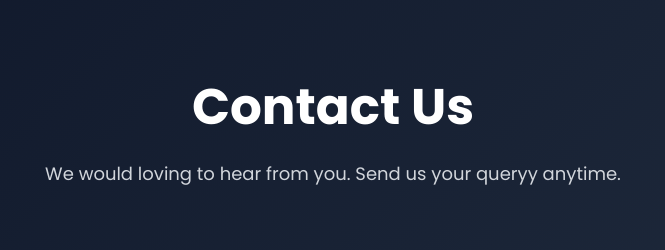
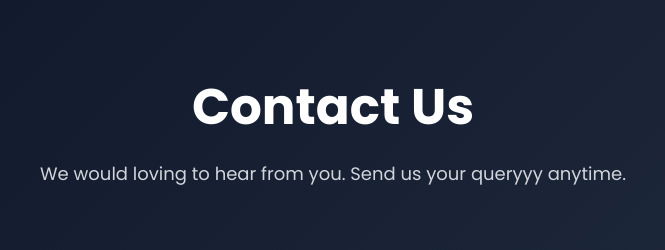
Before and after one commit to FaizAkhter47/Vercel-website, a plain HTML site: page index.html in a window 1280 px wide. Shown: the top 250 px of the page, 307-972 px from the left. Drawn offline with Linux system fonts and the light colour scheme.

Commit message:
pipeline updateddd

```diff
--- a/index.html
+++ b/index.html
@@ -273,7 +273,7 @@ font-size:38px;
 
 <h1>Contact Us</h1>
 
-<p>We would loving to hear from you. Send us your queryy anytime.</p>
+<p>We would loving to hear from you. Send us your queryyy anytime.</p>
 
 </section>
 
```
